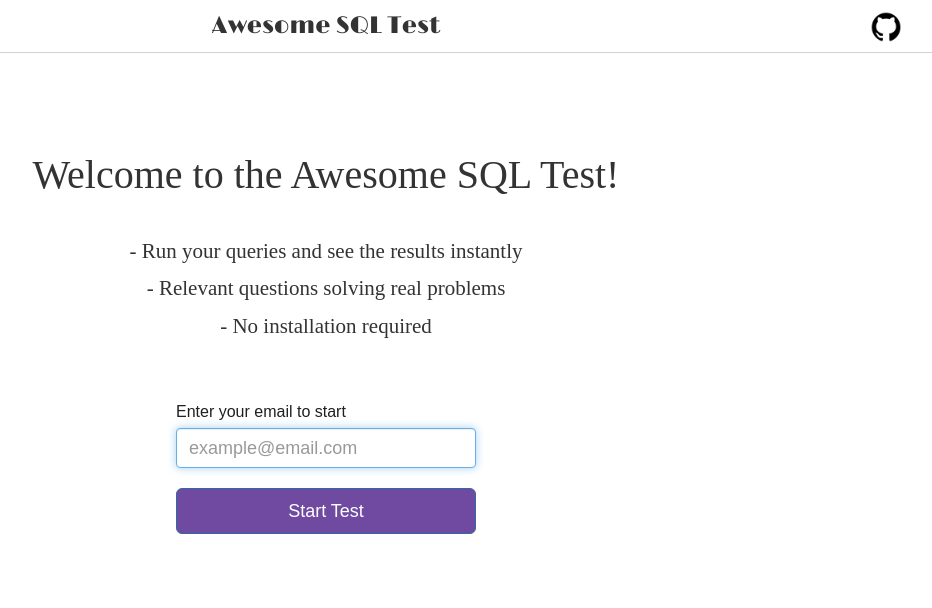
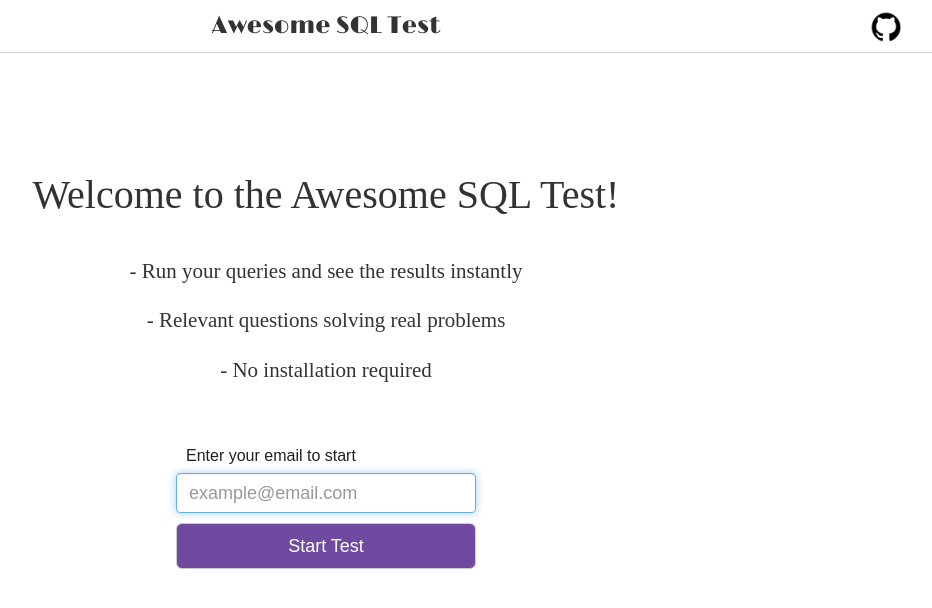
Before and after one commit to arielbello/sql-test-website, a Flask app: page / in a window 1280 px wide. Shown: the top 608 px of the page, without its empty margins (314-1246 px from the left). Run offline with Flask 2, Linux system fonts and the light colour scheme; some libraries are stand-ins or nearby versions.

Commit message:
improved layout and buttons

```diff
--- a/app/static/css/base.css
+++ b/app/static/css/base.css
@@ -4,15 +4,12 @@
 }
 
 body {
-    min-width: 500px;
+    min-width: 900px;
     font-family: sans-serif;
 }
 
 div.container {
-    height: 100%;
-    width : 50%;
     min-width: 500px;
-    padding: 0px;
 }
 
 .alert {
@@ -45,3 +42,16 @@ div#footer {
     height: 30px;
     background-color: rgb(51, 48, 0);
 }
+
+.btn-default {
+    background-color: #4c4b4b;
+    color: white;
+}
+
+.btn-default.primary {
+    background-color: #6f4aa0;
+}
+
+.btn-lg {
+    width: 100%;
+}
--- a/app/static/css/home.css
+++ b/app/static/css/home.css
@@ -1,8 +1,9 @@
 .container {
     vertical-align: auto;
+    text-align: center;
     margin: auto;
     margin-top: 50px;
-    text-align: center;
+    padding: 20px;
 }
 
 .intro-text {
@@ -16,6 +17,10 @@
 
 .bullet-points {
     margin: 8px 0px;
+    margin-bottom: 20px;
+    font-size: 21px;
+    font-weight: 300;
+    line-height: 1.4;
 }
 
 .email-container {
@@ -29,7 +34,7 @@
     font-size:medium;
     text-align: left;
     font-weight: lighter;
-    margin-bottom: 4px;
+    margin: 0px 10px 5px;
     color: #202020;
 }
 
@@ -39,9 +44,3 @@ input.email {
     margin: auto;
     font-size: large;
 }
-
-.btn-primary {
-    margin-top: 10px;
-    width: 100%;
-    background-color: #6f4aa0;
-}
--- a/app/templates/home.html
+++ b/app/templates/home.html
@@ -15,7 +15,7 @@
     <div class="intro-text">
         <h2 class="header"> Welcome to the Awesome SQL Test! </h2>
 
-        <div class="lead center-align">
+        <div class="center-align">
             <div class="bullet-points">
                 - Run your queries and see the results instantly
             </div>
@@ -39,7 +39,7 @@
                 {% endfor %}
             {% endif %}
             <p>{{ form.email(class="email form-control form-control-lg", placeholder="example@email.com") }}</p>
-            <p>{{ wtf.form_field(form.submit, class="btn btn-primary btn-lg") }} </p>
+            <p>{{ wtf.form_field(form.submit, class="btn btn-default btn-lg primary") }} </p>
         </div>
     </form>
 </div>
```
Also changed, not shown: app/static/css/sqltest.css (+7 -8 lines).
